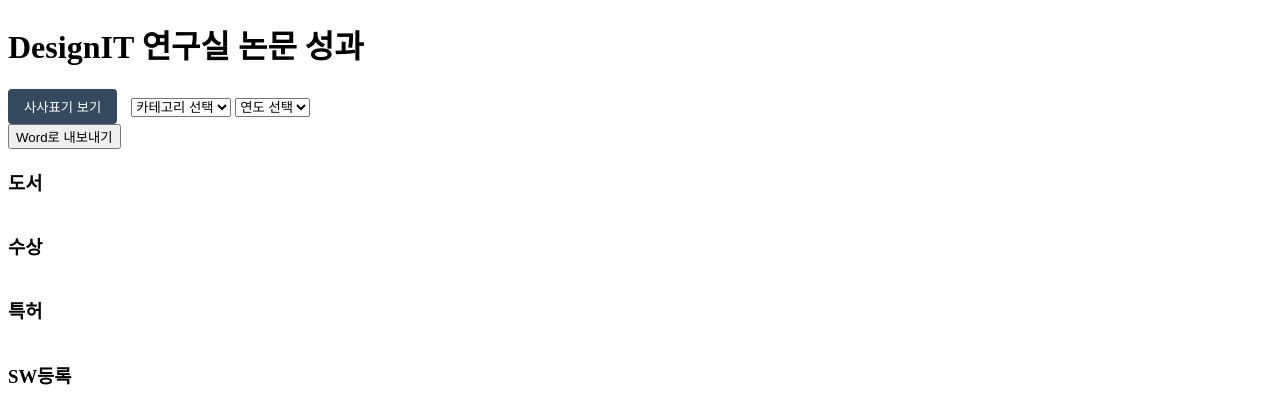
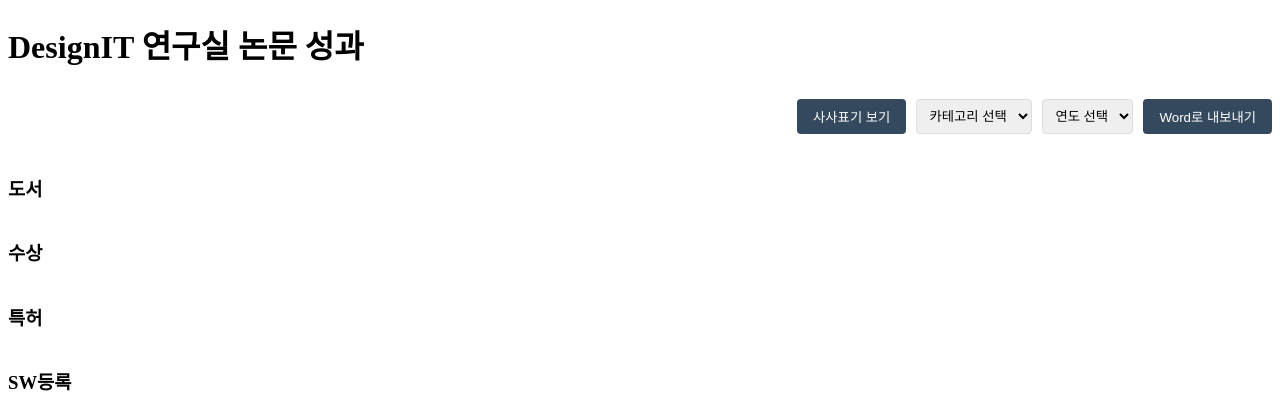
Before and after one commit to TS-0228/designITLab_papers, a Flask app: page / in a window 1280 px wide. Shown: the top 420 px of the page. Run offline with Flask 3, Linux system fonts and the light colour scheme.

Commit message:
index.html

```diff
--- a/templates/index.html
+++ b/templates/index.html
@@ -6,12 +6,61 @@
     <title>DesignIT 연구실 논문 성과</title>
     <link href="https://fonts.googleapis.com/css2?family=Noto+Sans+KR:wght@400;500;700&display=swap" rel="stylesheet">
     <style>
+        .toolbar {
+            display: flex;
+            justify-content: flex-end;
+            padding: 10px 0;
+            margin-bottom: 20px;
+        }
+
+        .filter-container {
+            display: flex;
+            flex-direction: column;
+            align-items: flex-end;
+        }
+
+        .filter-controls {
+            display: flex;
+            gap: 10px;
+            justify-content: flex-end;
+        }
+
+        .filter-box {
+            display: flex;
+            gap: 10px;
+            align-items: center;
+        }
+
+        .selected-filters {
+            margin-top: 10px;
+            display: flex;
+            gap: 10px;
+            flex-wrap: wrap;
+            justify-content: flex-end;
+        }
+
+        .filter-tag {
+            background-color: #e1e1e1;
+            padding: 4px 8px;
+            border-radius: 4px;
+            display: flex;
+            align-items: center;
+            gap: 5px;
+        }
+
+        .filter-tag button {
+            border: none;
+            background: none;
+            cursor: pointer;
+            padding: 0 4px;
+        }
+
         /* 이전 스타일 유지 */
         .acknowledgement {
-            display: none;  /* 기본적으로 사사표기 숨김 */
+            display: none;
         }
         .show-acknowledgement .acknowledgement {
-            display: table-cell;  /* 토글 시 보이도록 설정 */
+            display: table-cell;
         }
         .toggle-button {
             padding: 8px 16px;
@@ -20,7 +69,6 @@
             border: none;
             border-radius: 4px;
             cursor: pointer;
-            margin-right: 10px;
         }
         .toggle-button:hover {
             background-color: #2c3e50;
@@ -29,7 +77,26 @@
             background-color: #2980b9;
         }
 
-        /* 새로 추가된 스타일 */
+        select {
+            padding: 8px;
+            border-radius: 4px;
+            border: 1px solid #ddd;
+        }
+
+        .export-container button {
+            padding: 8px 16px;
+            background-color: #34495e;
+            color: white;
+            border: none;
+            border-radius: 4px;
+            cursor: pointer;
+        }
+
+        .export-container button:hover {
+            background-color: #2c3e50;
+        }
+
+        /* 구두점 관련 스타일 */
         .data-row td::after {
             content: ", ";
         }
```
